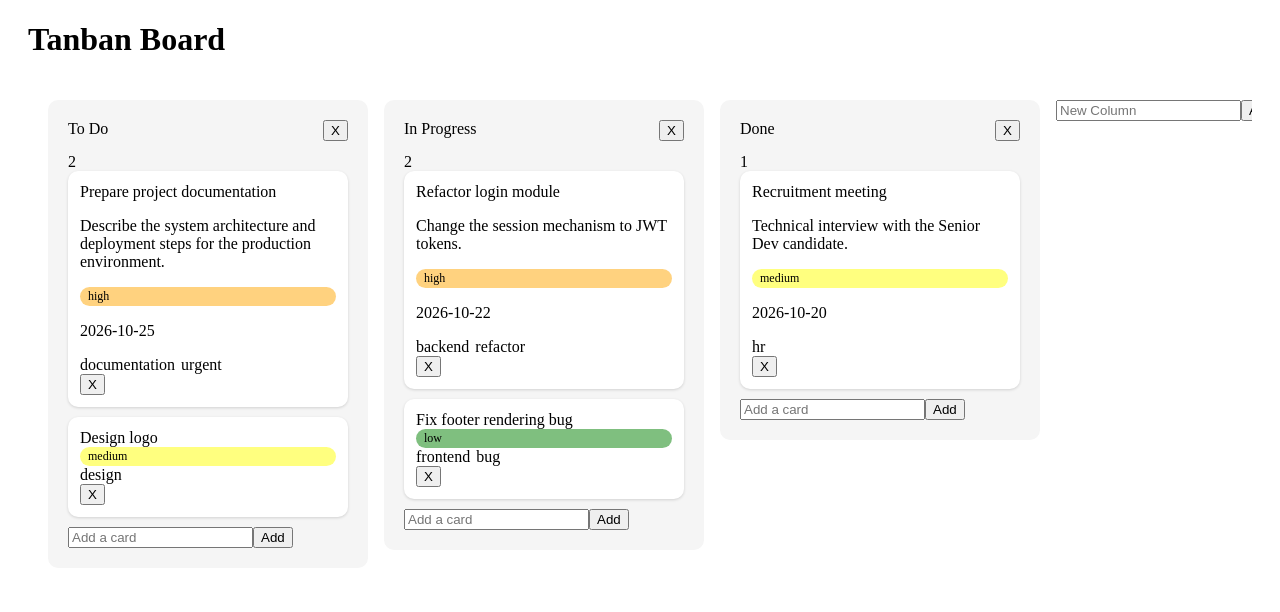
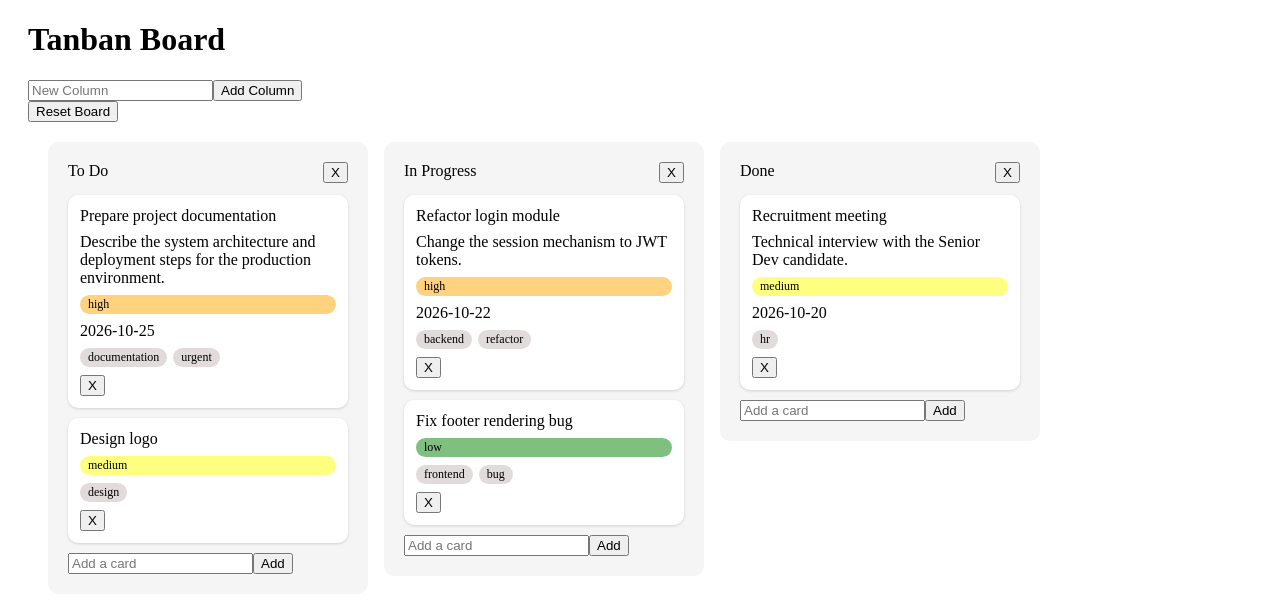
Before and after one commit to Tretaq/tanban-board, a React (Vite) app: page / in a window 1280 px wide. Shown: the top 612 px of the page. Built offline with nearby package versions, Linux system fonts and the light colour scheme.

Commit message:
local storage and some more

```diff
--- a/src/App.tsx
+++ b/src/App.tsx
@@ -1,16 +1,28 @@
 import "./Index.css"
 import {Board} from "./components/Board.tsx";
 import {AddForm} from "./components/AddForm.tsx";
+import {useBoard} from "./hooks/useBoard.ts";
 
 
 function App() {
-
-
+    const  { dispatch } = useBoard()
+    function handleReset() {
+        if(window.confirm("Reset the board? All your changess will be lost")){
+            dispatch({ type: "RESET_BOARD" });
+        }
+    }
   return (
     <main>
       <h1>Tanban Board</h1>
+        <div className="AddColumn">
+            <AddForm placeholder={"New Column"} buttonLabel={"Add Column"}  onAdd={title => dispatch({ type: 'ADD_COLUMN', title })}/>
+        </div>
+        <div >
+            <button onClick={handleReset}>Reset Board</button>
+        </div>
         <Board></Board>
     </main>
+
   )
 }
 
--- a/src/components/Board.tsx
+++ b/src/components/Board.tsx
@@ -20,9 +20,9 @@ export function Board() {
                 })
 
             }
-            <div className="AddColumn">
-                <AddForm placeholder={"New Column"} buttonLabel={"Add Column"}  onAdd={title => dispatch({ type: 'ADD_COLUMN', title })}/>
-            </div>
+            {/*<div className="AddColumn">*/}
+            {/*    <AddForm placeholder={"New Column"} buttonLabel={"Add Column"}  onAdd={title => dispatch({ type: 'ADD_COLUMN', title })}/>*/}
+            {/*</div>*/}
         </div>
     )
 }
--- a/src/components/CardItem.css
+++ b/src/components/CardItem.css
@@ -6,11 +6,16 @@
     border-radius: 10px;
     margin-bottom: 10px;
     padding: 12px;
+    gap: 8px;
+}
+.carditem > p{
+    margin: 0;
 }
 .badge{
     padding: 2px 8px;
     border-radius: 999px;
     font-size: 12px;
+    align-items: self-start;
 }
 .label{
     padding: 2px 8px;
--- a/src/components/CardItem.tsx
+++ b/src/components/CardItem.tsx
@@ -20,7 +20,7 @@ export function CardItem({card}: CardItemProps) {
             {card.dueDate && <p>{card.dueDate}</p>}
             <div className="labels">
                 {card.labels.map(label => (
-                    <span key={label}>
+                    <span className="label" key={label}>
                         {label}
                     </span>
                 ))}
--- a/src/components/Column.tsx
+++ b/src/components/Column.tsx
@@ -17,7 +17,6 @@ export function Column({column, cards}: ColumnProps) {
         const { dispatch } = useBoard()
         return( <div className="column">
         <div className="column-title"><div className="columntitle">{column.title} <button onClick={ e => handleDelete()}>X </button></div></div>
-        {column.cardIds.length}
         {cards.length === 0 ? "No cards found." : cards.map((card: Card) => (
             <CardItem key={card.id} card={card}></CardItem>
         ))}
--- a/src/context/BoardContext.tsx
+++ b/src/context/BoardContext.tsx
@@ -1,7 +1,8 @@
-import {createContext, useReducer, type ReactNode, type Dispatch} from  'react'
+import {createContext, useReducer, type ReactNode, type Dispatch, useEffect} from 'react'
 import type {Board} from "../types/board.ts";
 import {type BoardAction, boardReducer} from "./boardReducer.ts";
 import {initialBoard} from "../utils/seed.ts";
+import {loadBoard, saveBoard} from "../utils/storage.ts";
 
 interface BoardContextValue {
     board: Board
@@ -13,7 +14,11 @@ interface BoardProviderProps {
     children: ReactNode
 }
 export function BoardProvider({ children }: BoardProviderProps) {
-    const [board, dispatch] = useReducer(boardReducer,  initialBoard);
+    const [board, dispatch] = useReducer(boardReducer,  initialBoard, loadBoard);
+
+    useEffect(() => {
+        saveBoard(board)
+    }, [board])
 
     return (
         <BoardContext.Provider value={{board, dispatch}}>
--- /dev/null
+++ b/src/utils/storage.ts
@@ -0,0 +1,34 @@
+import type {Board} from "../types/board.ts";
+const STORAGE_KEY = 'tanban-board'
+
+function isBoard(value: unknown): value is Board{
+    const obj = value as Record<string, unknown>
+    return (
+        typeof value === 'object' && value !== null  &&
+        typeof obj.cards === 'object' && obj.cards !== null &&
+        typeof obj.columns === 'object' &&
+        obj.columns !== null &&
+        'columnOrder' in value &&
+        Array.isArray(obj.columnOrder)
+    );
+}
+export function loadBoard(fallback: Board): Board{
+    try {
+        const raw = localStorage.getItem(STORAGE_KEY);
+        if (!raw) {
+            return fallback;
+        }
+        const parsed: unknown = JSON.parse(raw);
+        return isBoard(parsed) ? parsed : fallback;
+    } catch {
+        return fallback;
+    }
+}
+
+export function saveBoard(board: Board): void {
+    try{
+        localStorage.setItem(STORAGE_KEY, JSON.stringify(board));
+    }catch(e){
+    }
+
+}
```
